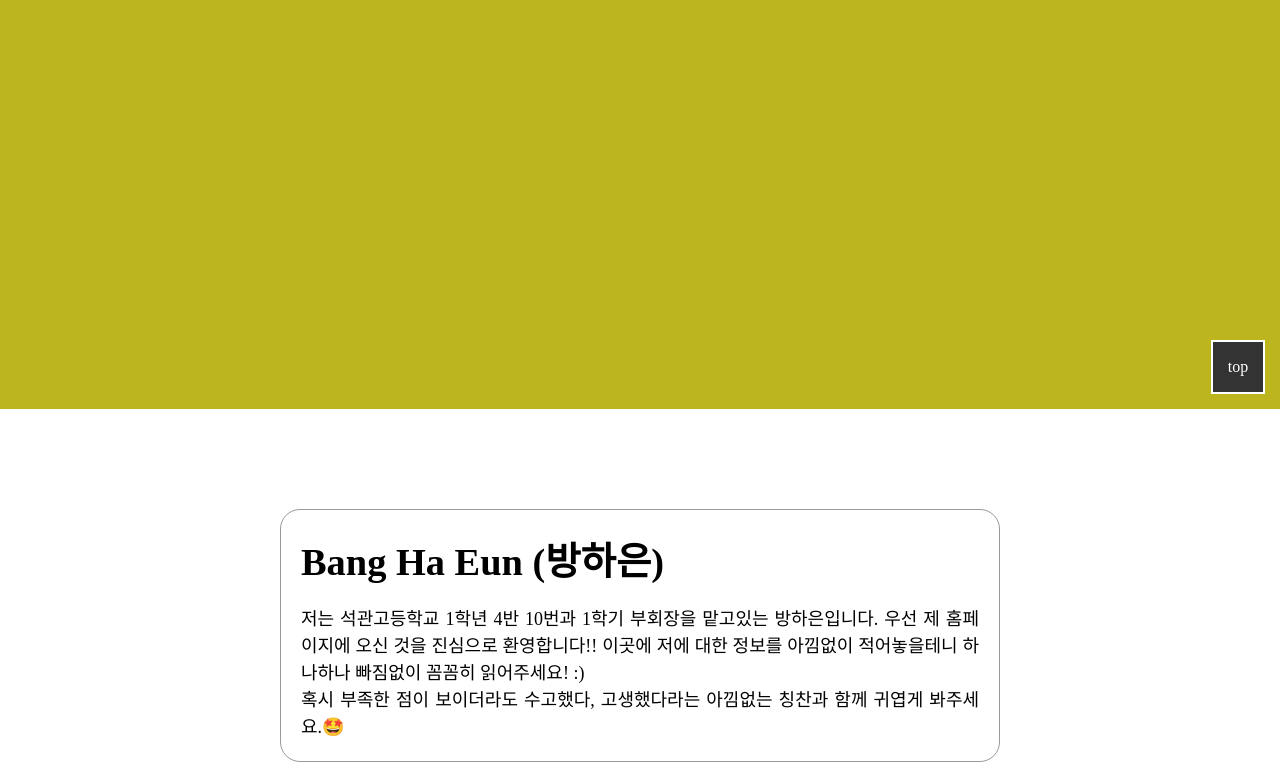
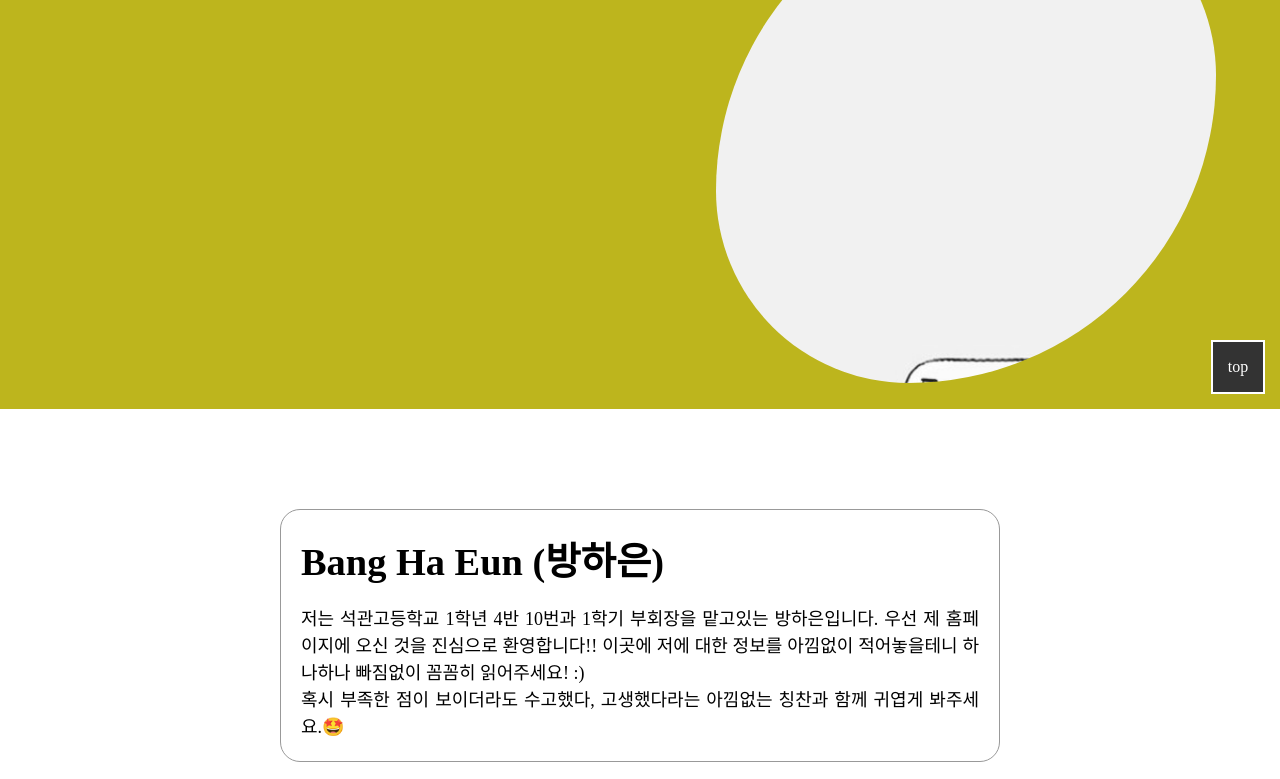
Before and after one commit to hahahaheun/welcome, a plain HTML site: page index.html in a window 1280 px wide. Shown: the part 391-1170 px from the top of the page. Drawn offline with Linux system fonts and the light colour scheme; a web font is replaced by a local one.

Commit message:
Update index.html

```diff
--- a/index.html
+++ b/index.html
@@ -27,7 +27,7 @@
             </div>
           <div class="img-box morph">
 
-                <img src="스누피.jpeg" alt="저에요">
+                <img src="스누피.jpg" alt="저에요">
             </div>
         </div>
     </section>
```
